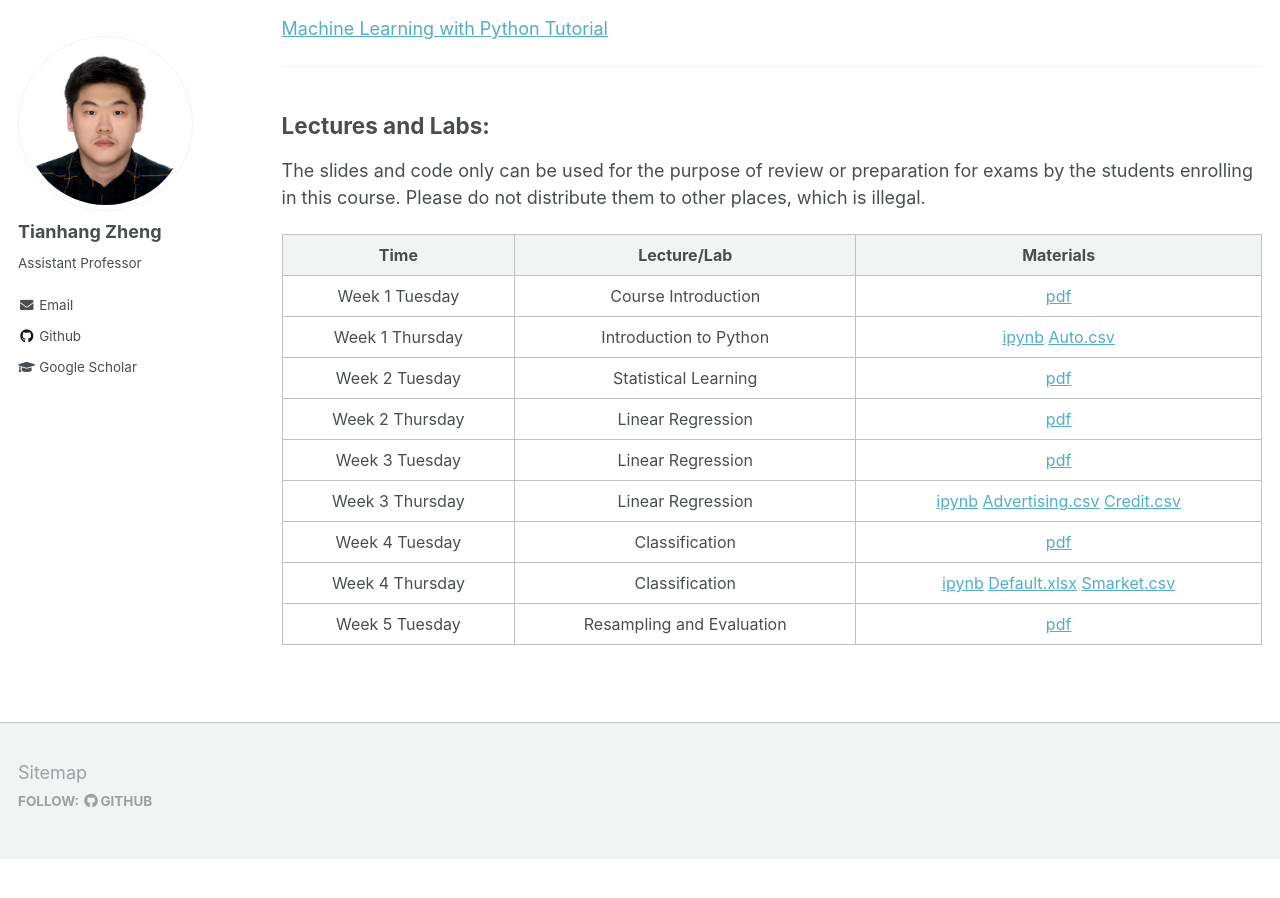
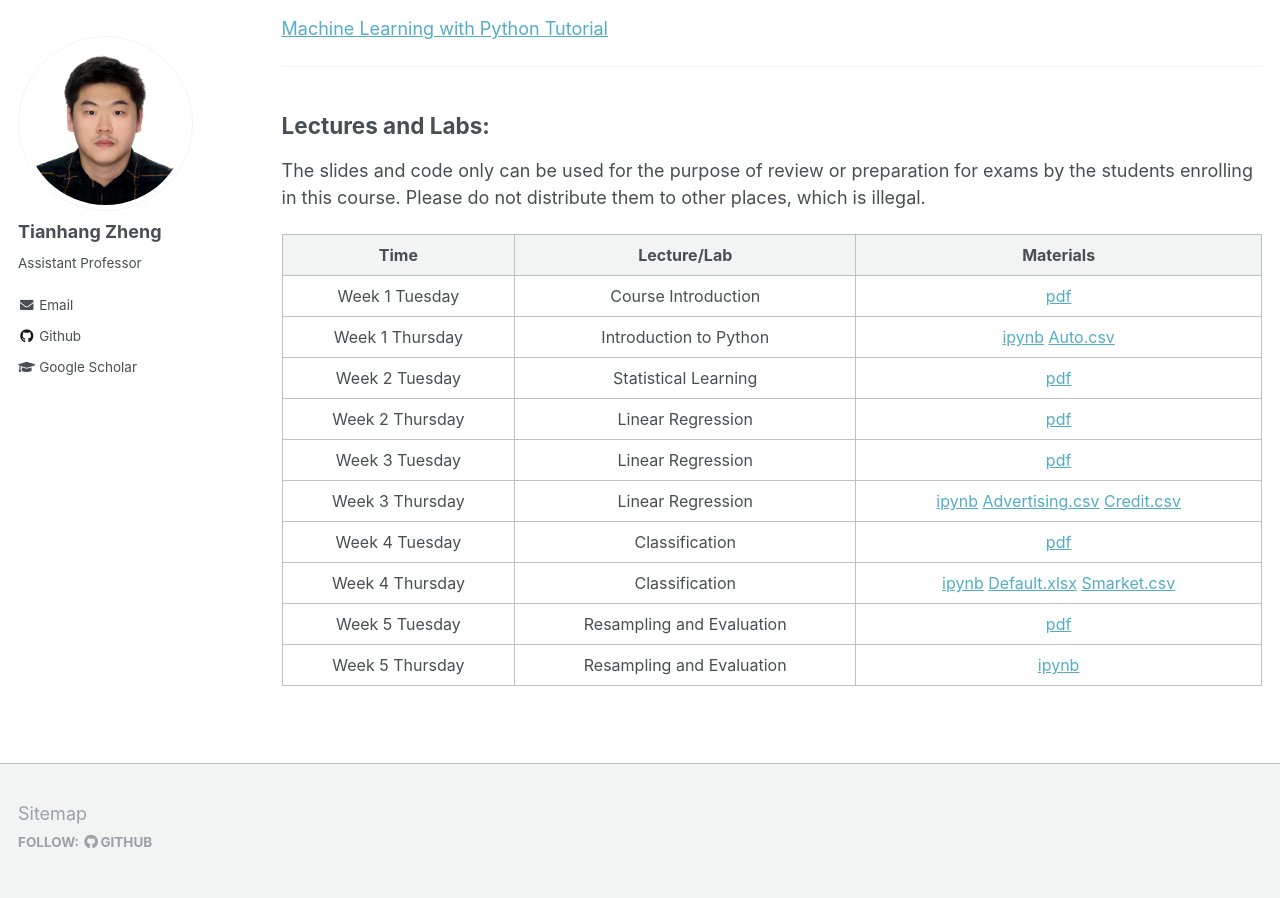
Before and after one commit to tianzheng4/tianzheng4.github.io, a Jekyll site: the page built from _umkc-teaching/2023-fall-teaching-1.md, in a window 1280 px wide and 900 px high, scrolled down 542 px. Built offline with Jekyll 4.4.1, drawn with Linux system fonts in a browser that asks for light colours; before the commit the page ends 1401 px from its top, so only the background shows below that.

Commit message:
update course materials

```diff
--- a/_umkc-teaching/2023-fall-teaching-1.md
+++ b/_umkc-teaching/2023-fall-teaching-1.md
@@ -49,6 +49,7 @@ The slides and code only can be used for the purpose of review or preparation fo
 |    Week 4 Tuesday    |   Classification  | [pdf](/umkc-teaching/slides/Lecture5.pdf)|
 |    Week 4 Thursday    |   Classification  | <a href="/umkc-teaching/code/Classification.ipynb" download>ipynb</a> <a href="/umkc-teaching/code/data/Default.xlsx" download>Default.xlsx</a> <a href="/umkc-teaching/code/data/Smarket.csv" download>Smarket.csv</a>|
 |    Week 5 Tuesday    |   Resampling and Evaluation  | [pdf](/umkc-teaching/slides/Lecture6.pdf)|
+|    Week 5 Thursday    |   Resampling and Evaluation  | <a href="/umkc-teaching/code/Resampling_and_Evaluation.ipynb" download>ipynb</a>|
 
 
 
```
Also changed, not shown: 5 other files.
